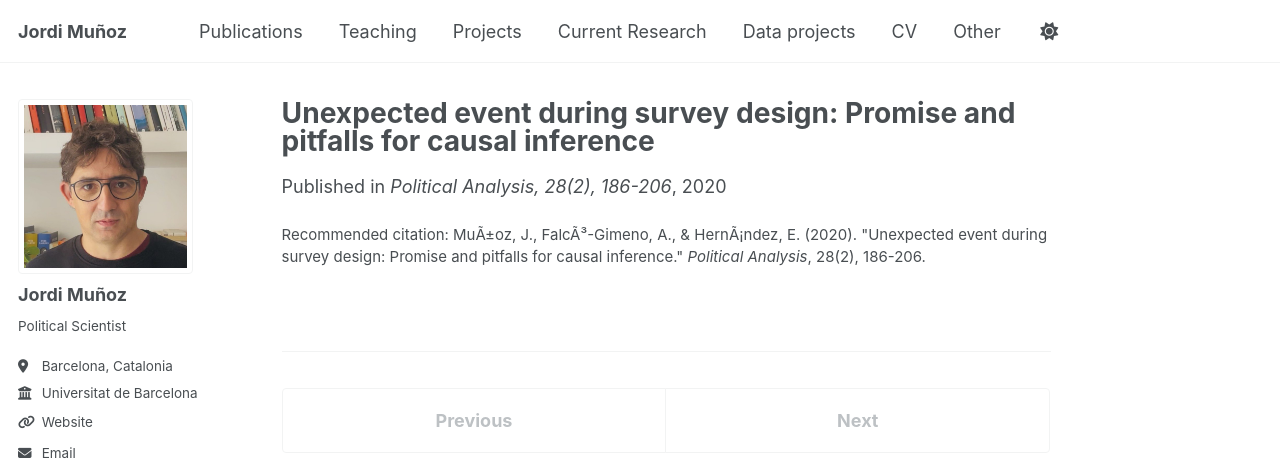
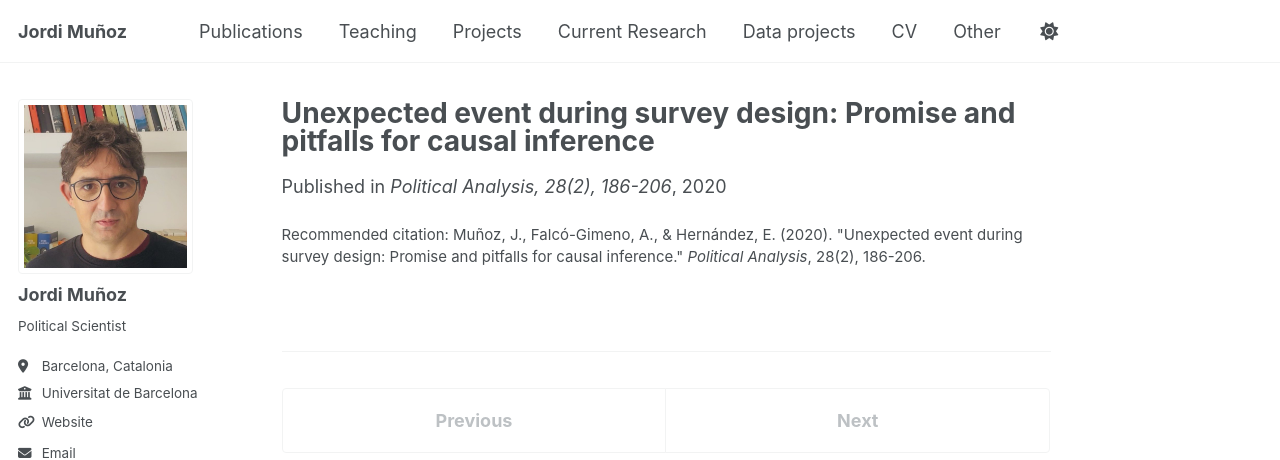
Before and after one commit to jordi-munoz/jordi-munoz.github.io, a Jekyll site: the page built from _publications/2020-04-01-unexpected-event.md, in a window 1280 px wide. Shown: the top 460 px of the page. Built offline with Jekyll 4.4.1, drawn with Linux system fonts in a browser that asks for light colours; some web fonts are replaced; a script bundle is joined from its source files by our own code; library files that are not in the unit come from our copies.

Commit message:
fix: repair garbled accented names in four citations
Co-Authored-By: Claude Opus 5.5 <noreply@anthropic.com>

```diff
--- a/_publications/2020-04-01-unexpected-event.md
+++ b/_publications/2020-04-01-unexpected-event.md
@@ -5,5 +5,5 @@ category: manuscripts
 permalink: /publication/2020-unexpected-event
 date: 2020-04-01
 venue: 'Political Analysis, 28(2), 186-206'
-citation: 'MuÃ±oz, J., FalcÃ³-Gimeno, A., & HernÃ¡ndez, E. (2020). &quot;Unexpected event during survey design: Promise and pitfalls for causal inference.&quot; <i>Political Analysis</i>, 28(2), 186-206.'
+citation: 'Muñoz, J., Falcó-Gimeno, A., & Hernández, E. (2020). &quot;Unexpected event during survey design: Promise and pitfalls for causal inference.&quot; <i>Political Analysis</i>, 28(2), 186-206.'
 ---
```
Also changed, not shown: _publications/2019-07-01-fight-starts.md (+1 -1 lines), _publications/2020-01-01-turnout-barcelona.md (+1 -1 lines), _publications/2021-01-01-party-positions.md (+1 -1 lines).
